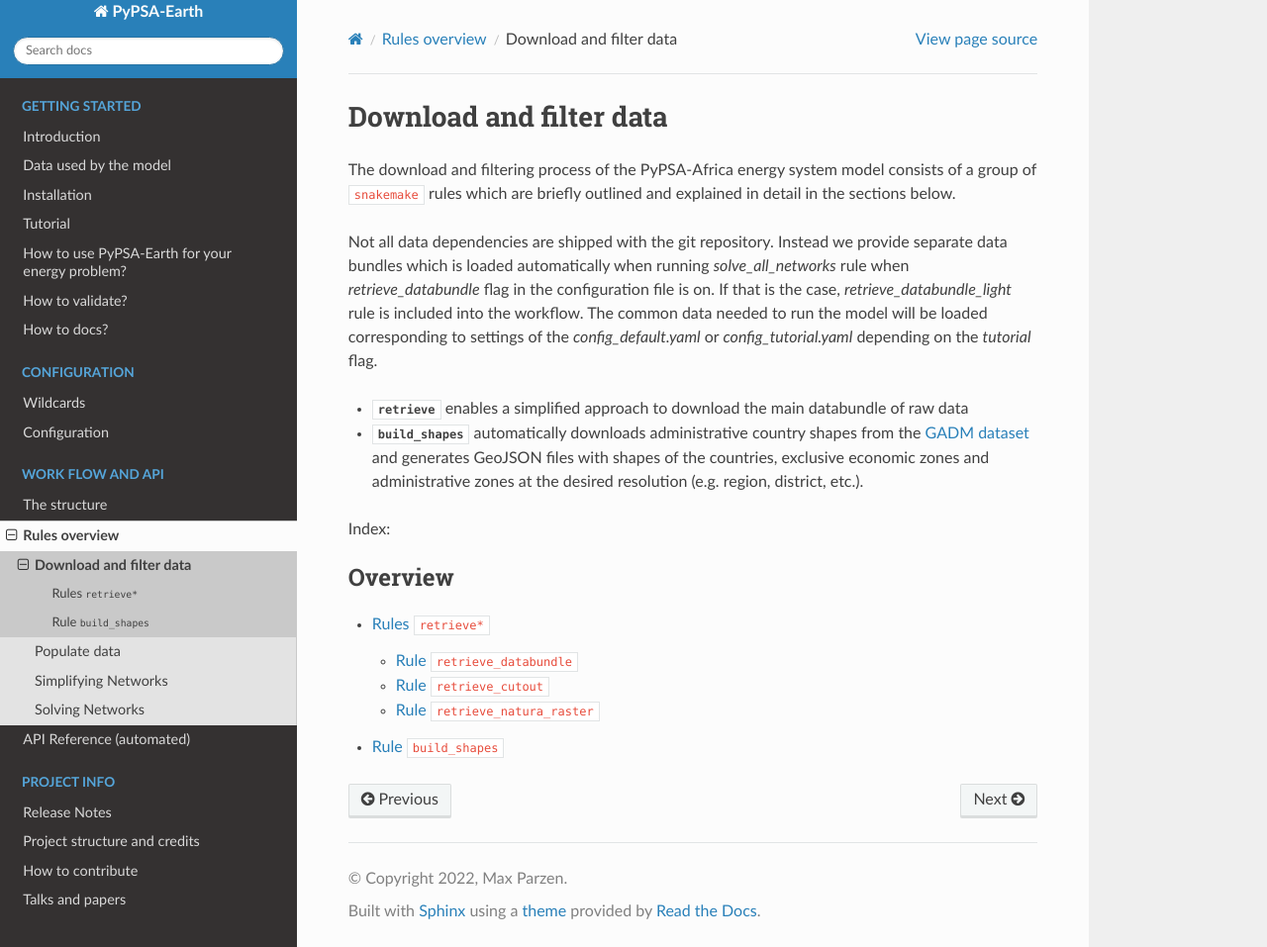
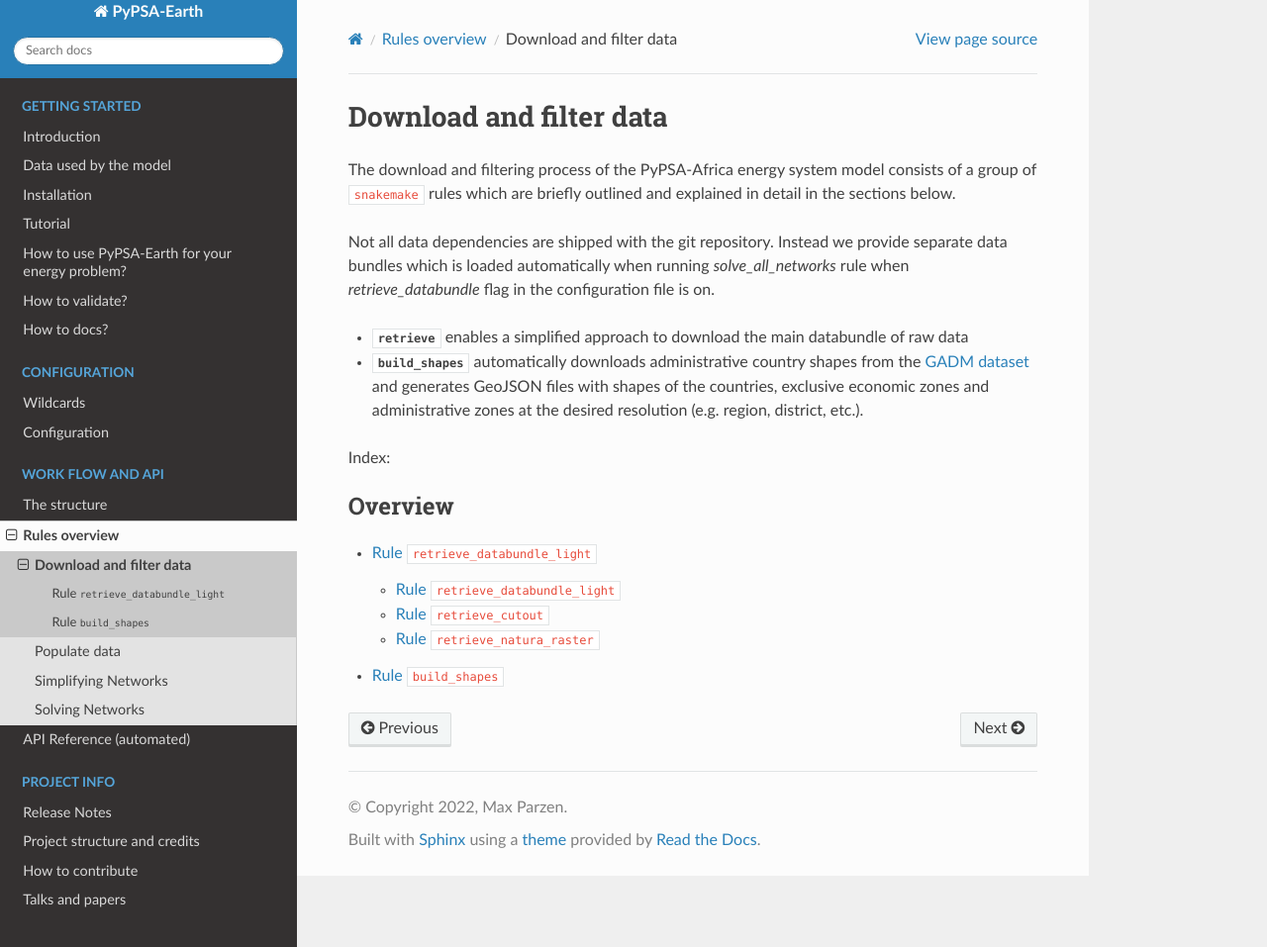
Before and after one commit to pypsa-meets-earth/pypsa-earth, a Sphinx documentation site: the page built from doc/download_and_filter.rst, in a window 1280 px wide and 957 px high. Shown: the whole window at 99% size. Built offline with Sphinx 7.4.7 and the Read the Docs theme 2.0.0, drawn with Linux system fonts in a browser that asks for light colours; pages that are not in the unit, such as notebooks, are missing from menus; the version number could not be read and is left out.

Commit message:
Improve description

```diff
--- a/doc/download_and_filter.rst
+++ b/doc/download_and_filter.rst
@@ -10,7 +10,7 @@ Download and filter data
 
 The download and filtering process of the PyPSA-Africa energy system model consists of a group of ``snakemake`` rules which are briefly outlined and explained in detail in the sections below.
 
-Not all data dependencies are shipped with the git repository. Instead we provide separate data bundles which is loaded automatically when running `solve_all_networks` rule when `retrieve_databundle` flag in the configuration file is on. If that is the case, `retrieve_databundle_light` rule is included into the workflow. The common data needed to run the model will be loaded corresponding to settings of the `config_default.yaml` or `config_tutorial.yaml` depending on the `tutorial` flag.
+Not all data dependencies are shipped with the git repository. Instead we provide separate data bundles which is loaded automatically when running `solve_all_networks` rule when `retrieve_databundle` flag in the configuration file is on.
 
 - :mod:`retrieve` enables a simplified approach to download the main databundle of raw data
 - :mod:`build_shapes` automatically downloads administrative country shapes from the
```
Also changed, not shown: doc/download_and_filter/retrieve.rst (+3 -6 lines).
